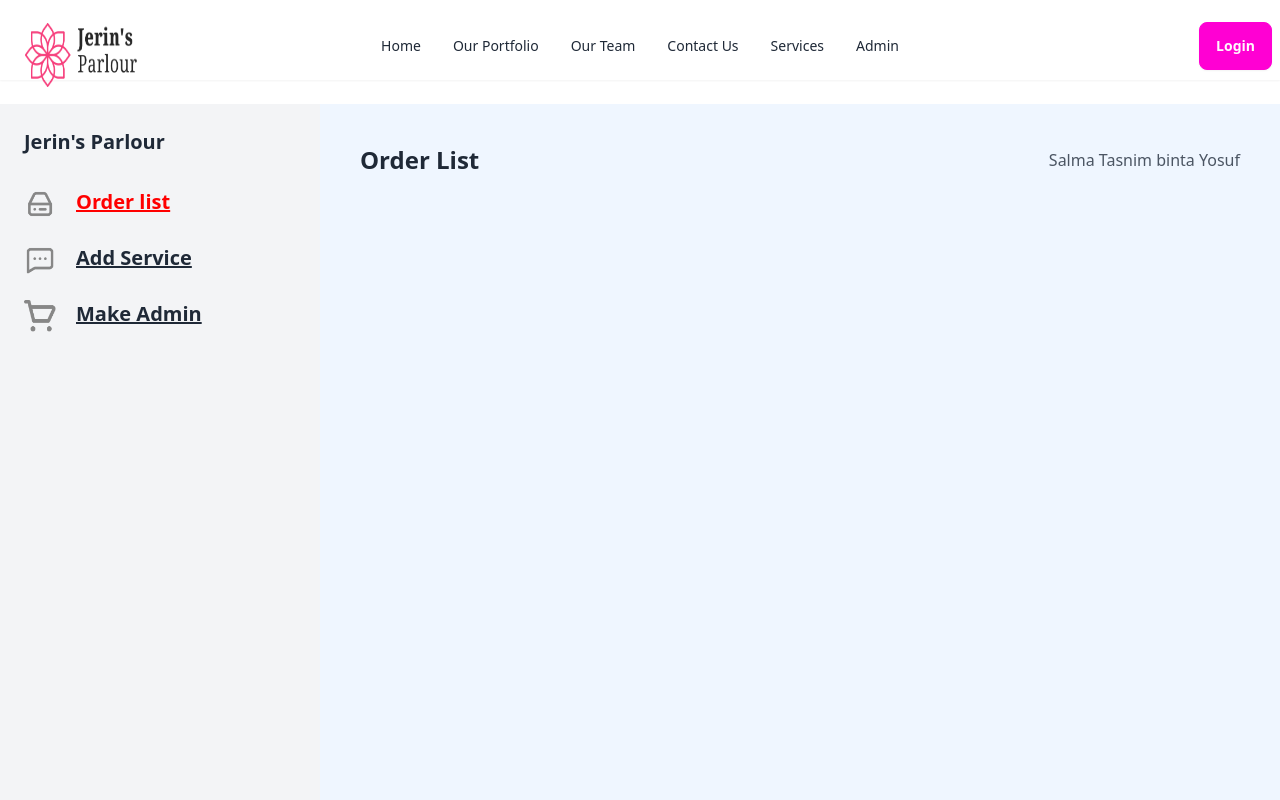
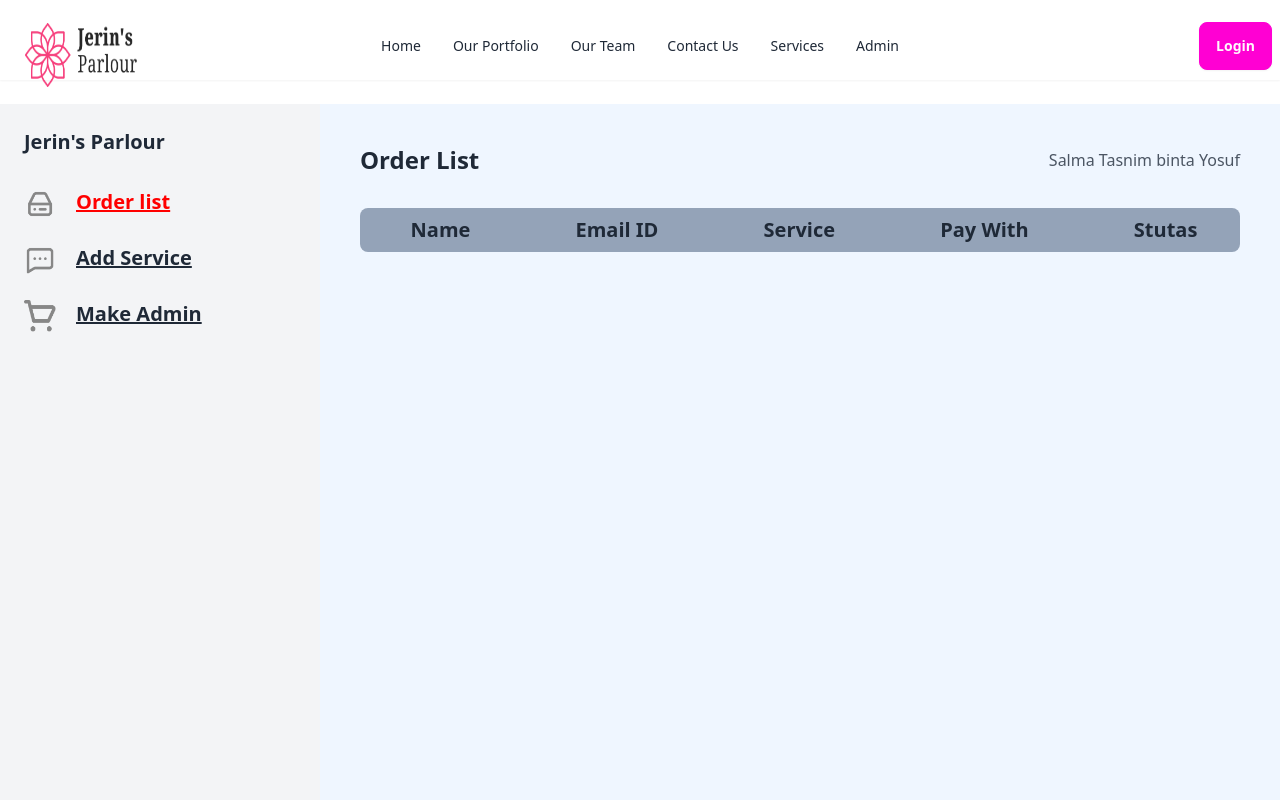
Before and after one commit to mojahidmamu/subro-selon, a React (Vite) app: page /order-list in a window 1280 px wide. Shown: the top 800 px of the page. Built offline with nearby package versions, Linux system fonts and the light colour scheme.

Commit message:
added new file and folder

```diff
--- a/src/components/Order-list/OrderList.jsx
+++ b/src/components/Order-list/OrderList.jsx
@@ -42,6 +42,18 @@ const OrderList = () => {
             <h2 className="text-2xl font-semibold">Order List</h2>
             <p className="text-gray-600">Salma Tasnim binta Yosuf</p>
           </div>
+          {/* Headline Parent*/}
+          <div>
+          {/* Headline */}
+            <div className="flex justify-around flex-row gap-5 bg-slate-400 py-2 pl-2 rounded-lg">
+              <h4 className="font-bold text-xl">Name</h4>
+              <h4 className="font-bold text-xl">Email ID</h4>
+              <h4 className="font-bold text-xl">Service</h4>
+              <h4 className="font-bold text-xl">Pay With </h4>
+              <h4 className="font-bold text-xl">Stutas</h4>
+            </div>
+            {/* Child */}
+          </div>
         </div>
       </div>
     </div>
```
